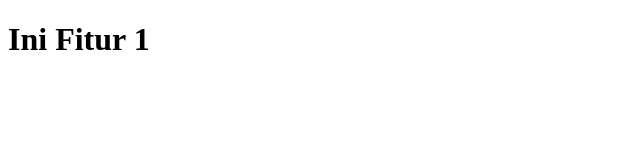
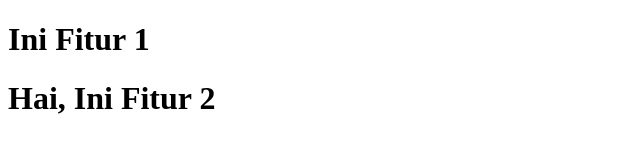
Before and after one commit to ratnapeputri/branch, a plain HTML site: page index.html in a window 1280 px wide. Shown: the whole page, without its empty margins (0-640 px from the left). Drawn offline with Linux system fonts and the light colour scheme.

Commit message:
tambah fitur2

```diff
--- a/index.html
+++ b/index.html
@@ -8,5 +8,6 @@
 </head>
 <body>
     <h1>Ini Fitur 1</h1>
+    <h1>Hai, Ini Fitur 2</h1>
 </body>
 </html>
```
